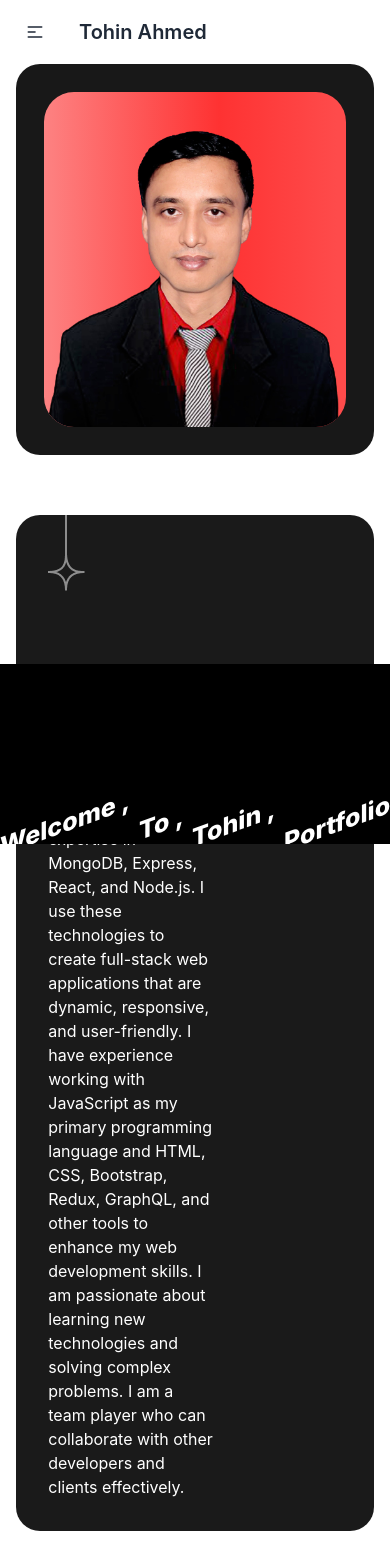
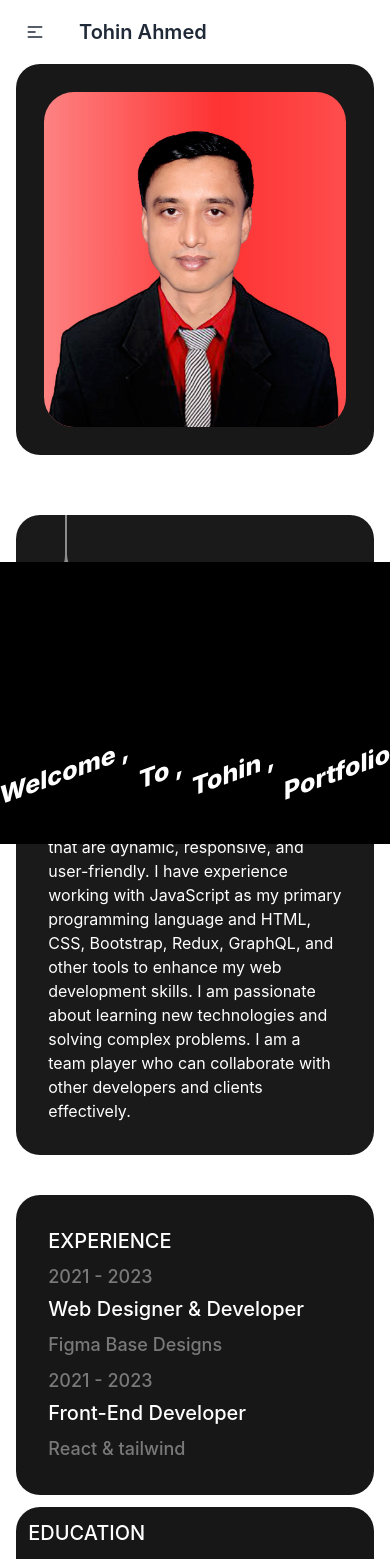
Before and after one commit to tohinahmedrahat/my-portfolio, a React (Create React App) app: page /about in a window 390 px wide. Shown: the top 1559 px of the page. Built offline with nearby package versions, Linux system fonts and the light colour scheme.

Commit message:
some change for mobile view

```diff
--- a/src/Pages/About/About.js
+++ b/src/Pages/About/About.js
@@ -19,7 +19,7 @@ const About = () => {
                 </div>
                 <div>
                     <h2 className='md:text-6xl text-2xl mt-2 md:mt-0 font-semibold text-center text-white'>SELF-SUMMARY</h2>
-                    <div className='bg-[#1A1A1A] pt-36 pr-40 relative p-8 mt-5 rounded-3xl'>
+                    <div className='bg-[#1A1A1A] pt-36 md:pr-40 relative p-8 mt-5 rounded-3xl'>
                         <img className='absolute top-0' src={icon} alt="" />
                         <h4 data-aos="fade-left"
                             data-aos-offset="300"
--- a/src/Pages/Project/SingleProject.js
+++ b/src/Pages/Project/SingleProject.js
@@ -35,7 +35,7 @@ const SingleProject = () => {
                     </div>
                 </div>
                 <div className='my-10 md:grid grid-cols-2 gap-10'>
-                    <img src="https://i.ibb.co/Vw7CDDb/resale-1.png" alt="" />
+                    <img className='mb-3 md:mb-0' src="https://i.ibb.co/Vw7CDDb/resale-1.png" alt="" />
                     <img src="https://i.ibb.co/kqKvrY1/course-2.png" alt="" />
                 </div>
                 <div className='mt-10 pb-10 text-center'>
```
